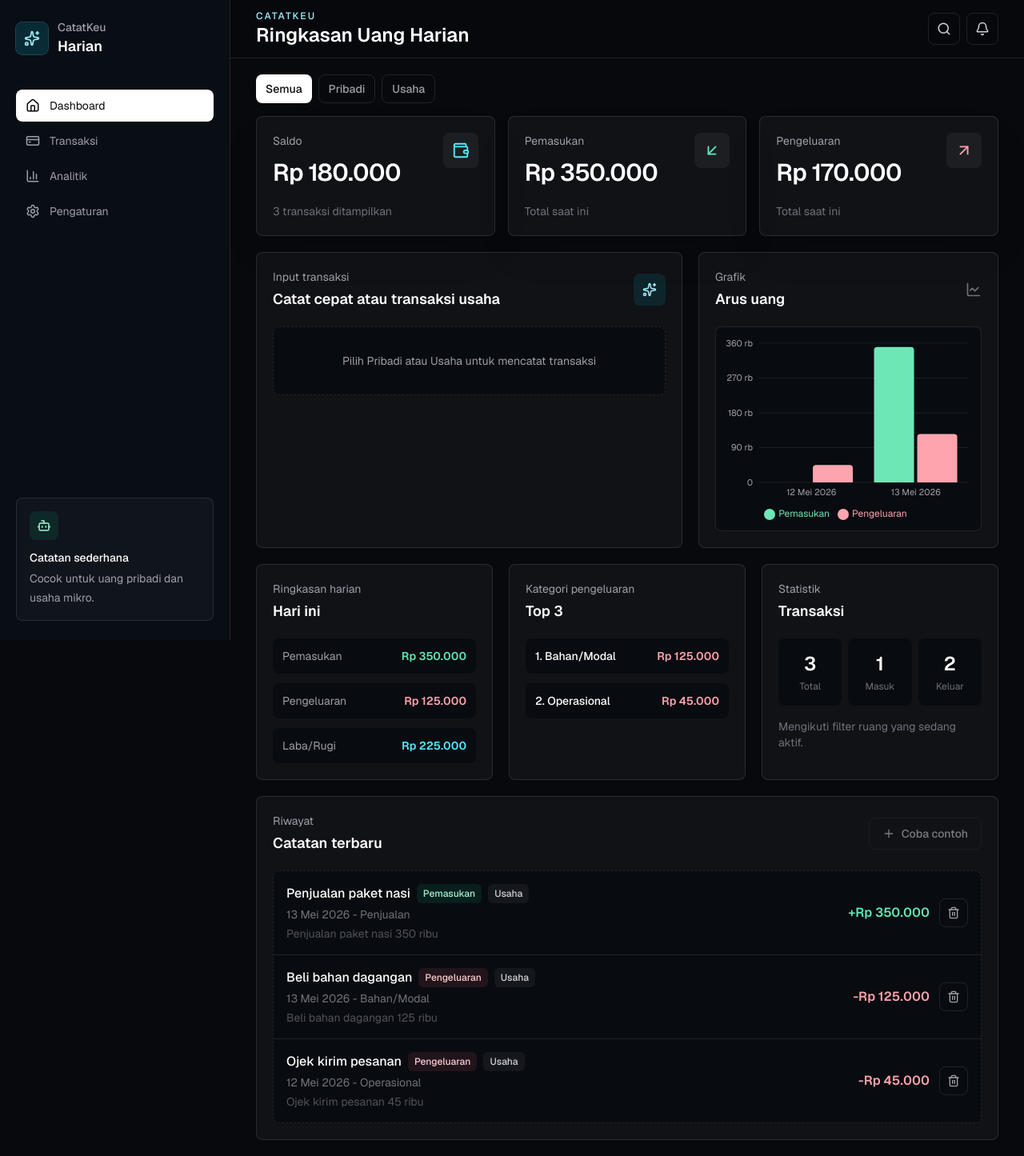
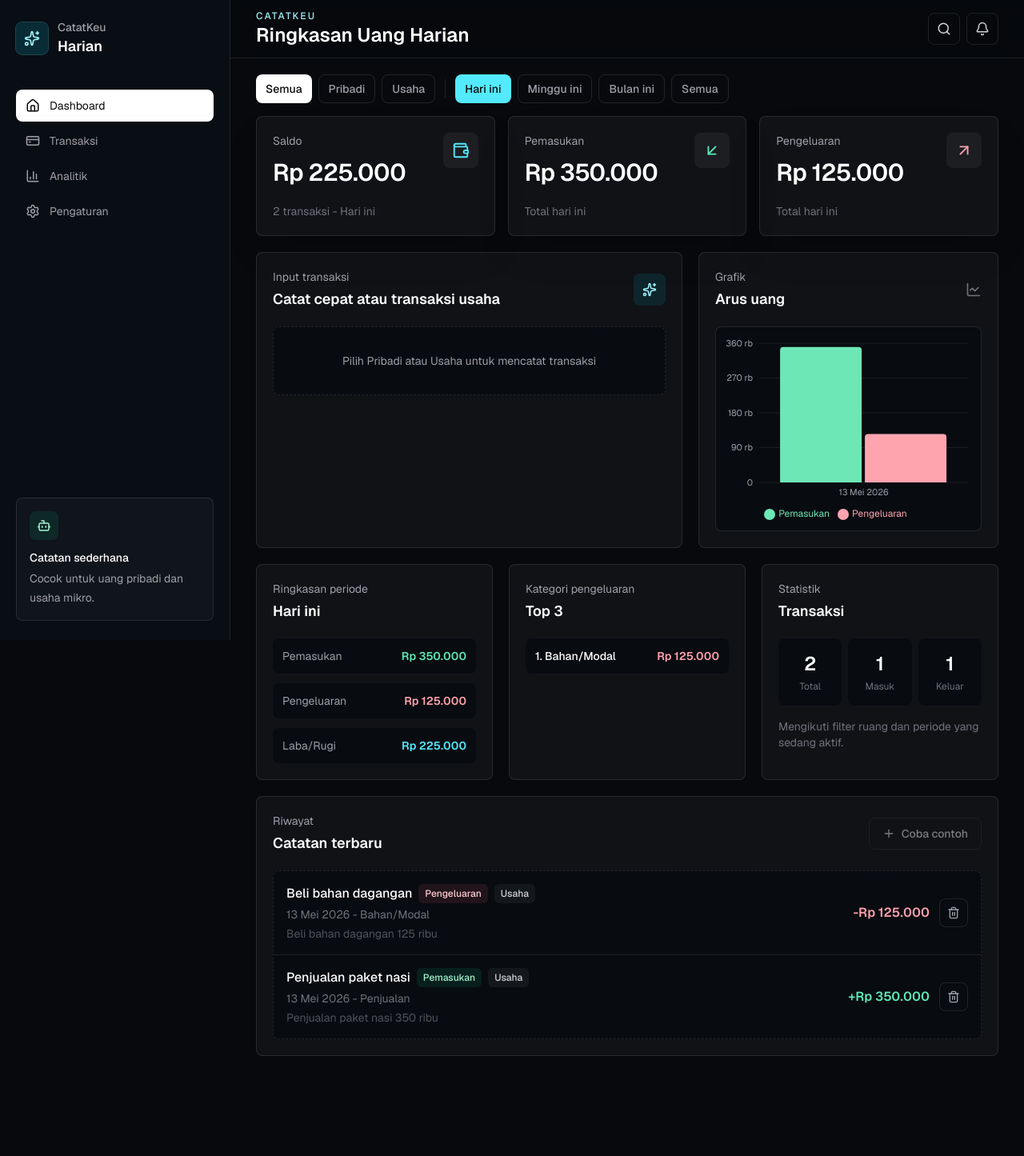
Before and after one commit to airi-drop/catatkeu, a Next.js app: page / in a window 1280 px wide. Shown: the whole page at 80% size. After the commit the page ends 1340 px from the top, so only its background shows below. Built offline with nearby package versions, Linux system fonts and the light colour scheme.

Commit message:
transaction date and period filter

```diff
--- a/app/page.tsx
+++ b/app/page.tsx
@@ -8,6 +8,7 @@ import {
   BarChart3,
   Bell,
   Bot,
+  CalendarDays,
   CreditCard,
   HomeIcon,
   LineChart as LineChartIcon,
@@ -43,6 +44,7 @@ const MoneyFlowChart = dynamic(() => import("./MoneyFlowChart"), {
 
 type TransactionSpace = "personal" | "business";
 type SpaceFilter = "all" | TransactionSpace;
+type PeriodFilter = "today" | "week" | "month" | "all";
 type InputMode = "quick" | "business";
 type BusinessTransactionKind = "sale" | "material";
 type PaymentMethod = "cash" | "qris" | "transfer";
@@ -123,8 +125,22 @@ const spaceFilterOptions: { label: string; value: SpaceFilter }[] = [
   ...spaceOptions,
 ];
 
+const periodFilterOptions: { label: string; value: PeriodFilter }[] = [
+  { label: "Hari ini", value: "today" },
+  { label: "Minggu ini", value: "week" },
+  { label: "Bulan ini", value: "month" },
+  { label: "Semua", value: "all" },
+];
+
 function getSpaceLabel(space: TransactionSpace) {
   return space === "personal" ? "Pribadi" : "Usaha";
+}
+
+function getPeriodLabel(period: PeriodFilter) {
+  return (
+    periodFilterOptions.find((option) => option.value === period)?.label ??
+    "Semua"
+  );
 }
 
 function formatCurrency(amount: number) {
@@ -145,11 +161,58 @@ function formatDate(date: string) {
 
 function getTodayDateKey() {
   const today = new Date();
-  const year = today.getFullYear();
-  const month = String(today.getMonth() + 1).padStart(2, "0");
-  const date = String(today.getDate()).padStart(2, "0");
+  return toDateKey(today);
+}
 
-  return `${year}-${month}-${date}`;
+function toDateKey(date: Date) {
+  const year = date.getFullYear();
+  const month = String(date.getMonth() + 1).padStart(2, "0");
+  const day = String(date.getDate()).padStart(2, "0");
+
+  return `${year}-${month}-${day}`;
+}
+
+function isValidDateKey(value: string) {
+  if (!/^\d{4}-\d{2}-\d{2}$/.test(value)) {
+    return false;
+  }
+
+  const date = new Date(`${value}T00:00:00`);
+  return !Number.isNaN(date.getTime()) && toDateKey(date) === value;
+}
+
+function getWeekRange(date: Date) {
+  const start = new Date(date);
+  const day = start.getDay();
+  const diffToMonday = day === 0 ? -6 : 1 - day;
+  start.setDate(start.getDate() + diffToMonday);
+
+  const end = new Date(start);
+  end.setDate(start.getDate() + 6);
+
+  return { end: toDateKey(end), start: toDateKey(start) };
+}
+
+function getMonthRange(date: Date) {
+  const start = new Date(date.getFullYear(), date.getMonth(), 1);
+  const end = new Date(date.getFullYear(), date.getMonth() + 1, 0);
+
+  return { end: toDateKey(end), start: toDateKey(start) };
+}
+
+function isInPeriod(date: string, period: PeriodFilter, todayKey: string) {
+  if (period === "all") {
+    return true;
+  }
+
+  if (period === "today") {
+    return date === todayKey;
+  }
+
+  const today = new Date(`${todayKey}T00:00:00`);
+  const range = period === "week" ? getWeekRange(today) : getMonthRange(today);
+
+  return date >= range.start && date <= range.end;
 }
 
 function parseAmount(rawText: string) {
@@ -317,6 +380,7 @@ function inferCategory(rawText: string, type: Transaction["type"]) {
 function createTransaction(
   rawText: string,
   space: TransactionSpace = "business",
+  date = getTodayDateKey(),
 ): Transaction {
   const type = inferType(rawText);
   const amount = parseAmount(rawText);
@@ -324,7 +388,7 @@ function createTransaction(
 
   return {
     id: `${Date.now()}-${crypto.randomUUID()}`,
-    date: new Date().toISOString().slice(0, 10),
+    date,
     type,
     space,
     category: inferCategory(trimmedText, type),
@@ -341,9 +405,13 @@ function splitQuickTransactionText(rawText: string) {
     .filter(Boolean);
 }
 
-function createQuickTransactions(rawText: string, space: TransactionSpace) {
+function createQuickTransactions(
+  rawText: string,
+  space: TransactionSpace,
+  date = getTodayDateKey(),
+) {
   return splitQuickTransactionText(rawText)
-    .map((text) => createTransaction(text, space))
+    .map((text) => createTransaction(text, space, date))
     .filter((transaction) => transaction.amount > 0);
 }
 
@@ -354,7 +422,10 @@ function parsePositiveNumber(value: string) {
   return Number.isFinite(parsed) && parsed > 0 ? parsed : 0;
 }
 
-function createBusinessTransaction(form: BusinessForm): Transaction {
+function createBusinessTransaction(
+  form: BusinessForm,
+  date = getTodayDateKey(),
+): Transaction {
   const itemName = form.itemName.trim();
   const quantity = parsePositiveNumber(form.quantity);
   const unitPrice = parsePositiveNumber(form.unitPrice);
@@ -376,7 +447,7 @@ function createBusinessTransaction(form: BusinessForm): Transaction {
 
     return {
       id: `${Date.now()}-${crypto.randomUUID()}`,
-      date: new Date().toISOString().slice(0, 10),
+      date,
       type: "income",
       space: "business",
       category: "Penjualan",
@@ -399,7 +470,7 @@ function createBusinessTransaction(form: BusinessForm): Transaction {
 
   return {
     id: `${Date.now()}-${crypto.randomUUID()}`,
-    date: new Date().toISOString().slice(0, 10),
+    date,
     type: "expense",
     space: "business",
     category: "Bahan/Modal",
@@ -415,11 +486,10 @@ function normalizeTransaction(value: unknown): Transaction | null {
   }
 
   const transaction = value as Record<string, unknown>;
-  const { amount, category, date, id, note, rawText, type } = transaction;
+  const { amount, category, id, note, rawText, type } = transaction;
 
   const isBaseTransaction =
     typeof id === "string" &&
-    typeof date === "string" &&
     (type === "income" || type === "expense") &&
     typeof category === "string" &&
     typeof amount === "number" &&
@@ -434,6 +504,10 @@ function normalizeTransaction(value: unknown): Transaction | null {
     transaction.space === "personal" || transaction.space === "business"
       ? transaction.space
       : "business";
+  const date =
+    typeof transaction.date === "string" && isValidDateKey(transaction.date)
+      ? transaction.date
+      : getTodayDateKey();
 
   return {
     id,
@@ -465,11 +539,9 @@ function parseTransactions(stored: string | null) {
       return cachedTransactions;
     }
 
-    const normalizedTransactions = parsed.map(normalizeTransaction);
-
-    cachedTransactions = normalizedTransactions.every(Boolean)
-      ? (normalizedTransactions as Transaction[])
-      : dummyTransactions;
+    cachedTransactions = parsed
+      .map(normalizeTransaction)
+      .filter((transaction): transaction is Transaction => Boolean(transaction));
   } catch {
     cachedTransactions = dummyTransactions;
   }
@@ -514,9 +586,13 @@ export default function Home() {
   const [rawText, setRawText] = useState("");
   const [quickFeedback, setQuickFeedback] = useState("");
   const [spaceFilter, setSpaceFilter] = useState<SpaceFilter>("all");
+  const [periodFilter, setPeriodFilter] = useState<PeriodFilter>("today");
+  const [transactionDate, setTransactionDate] = useState(getTodayDateKey);
   const [inputMode, setInputMode] = useState<InputMode>("quick");
   const [businessForm, setBusinessForm] =
     useState<BusinessForm>(initialBusinessForm);
+  const todayKey = getTodayDateKey();
+  const periodLabel = getPeriodLabel(periodFilter);
 
   const businessQuantity = parsePositiveNumber(businessForm.quantity);
   const businessUnitPrice = parsePositiveNumber(businessForm.unitPrice);
@@ -529,23 +605,28 @@ export default function Home() {
       : null;
   const activeInputMode =
     activeInputSpace === "business" ? inputMode : "quick";
+  const hasValidTransactionDate = isValidDateKey(transactionDate);
   const quickTransactions = useMemo(
     () =>
       activeInputSpace
-        ? createQuickTransactions(rawText, activeInputSpace)
+        ? createQuickTransactions(rawText, activeInputSpace, transactionDate)
         : [],
-    [activeInputSpace, rawText],
+    [activeInputSpace, rawText, transactionDate],
   );
 
   const filteredTransactions = useMemo(() => {
-    if (spaceFilter === "all") {
-      return transactions;
-    }
+    return transactions.filter((transaction) => {
+      const matchesSpace =
+        spaceFilter === "all" || transaction.space === spaceFilter;
+      const matchesPeriod = isInPeriod(
+        transaction.date,
+        periodFilter,
+        todayKey,
+      );
 
-    return transactions.filter(
-      (transaction) => transaction.space === spaceFilter,
-    );
-  }, [spaceFilter, transactions]);
+      return matchesSpace && matchesPeriod;
+    });
+  }, [periodFilter, spaceFilter, todayKey, transactions]);
 
   const totals = useMemo(() => {
     return filteredTransactions.reduce(
@@ -564,7 +645,10 @@ export default function Home() {
   }, [filteredTransactions]);
 
   const sortedTransactions = useMemo(() => {
-    return [...filteredTransactions].sort((a, b) => b.date.localeCompare(a.date));
+    return [...filteredTransactions].sort((a, b) => {
+      const dateComparison = b.date.localeCompare(a.date);
+      return dateComparison !== 0 ? dateComparison : b.id.localeCompare(a.id);
+    });
   }, [filteredTransactions]);
 
   const chartData = useMemo(() => {
@@ -595,15 +679,9 @@ export default function Home() {
     );
   }, [filteredTransactions]);
 
-  const dailySummary = useMemo(() => {
-    const today = getTodayDateKey();
-
+  const periodSummary = useMemo(() => {
     return filteredTransactions.reduce(
       (result, transaction) => {
-        if (transaction.date !== today) {
-          return result;
-        }
-
         if (transaction.type === "income") {
           result.income += transaction.amount;
         } else {
@@ -654,21 +732,21 @@ export default function Home() {
     {
       label: "Saldo",
       value: formatCurrency(totals.balance),
-      helper: `${filteredTransactions.length} transaksi ditampilkan`,
+      helper: `${filteredTransactions.length} transaksi - ${periodLabel}`,
       icon: Wallet,
       tone: "text-cyan-300",
     },
     {
       label: "Pemasukan",
       value: formatCurrency(totals.income),
-      helper: "Total saat ini",
+      helper: `Total ${periodLabel.toLowerCase()}`,
       icon: ArrowDownLeft,
       tone: "text-emerald-300",
     },
     {
       label: "Pengeluaran",
       value: formatCurrency(totals.expense),
-      helper: "Total saat ini",
+      helper: `Total ${periodLabel.toLowerCase()}`,
       icon: ArrowUpRight,
       tone: "text-rose-300",
     },
@@ -688,6 +766,7 @@ export default function Home() {
     const nextTransactions = createQuickTransactions(
       trimmedText,
       activeInputSpace,
+      transactionDate,
     );
 
     if (nextTransactions.length <= 0) {
@@ -716,7 +795,10 @@ export default function Home() {
       return;
     }
 
-    const transaction = createBusinessTransaction(businessForm);
+    const transaction = createBusinessTransaction(
+      businessForm,
+      transactionDate,
+    );
     writeTransactions([transaction, ...transactions]);
     setBusinessForm((current) => ({
       ...initialBusinessForm,
@@ -837,6 +919,21 @@ export default function Home() {
                     {option.label}
                   </button>
                 ))}
+                <div className="mx-1 hidden h-6 w-px bg-white/10 sm:block" />
+                {periodFilterOptions.map((option) => (
+                  <button
+                    className={`h-9 rounded-lg px-3 text-sm font-medium transition ${
+                      periodFilter === option.value
+                        ? "bg-cyan-300 text-zinc-950"
+                        : "border border-white/10 text-zinc-400 hover:bg-white/5 hover:text-white"
+                    }`}
+                    key={option.value}
+                    onClick={() => setPeriodFilter(option.value)}
+                    type="button"
+                  >
+                    {option.label}
+                  </button>
+                ))}
               </div>
               {summaryCards.map((card) => (
                 <article
@@ -923,6 +1020,26 @@ export default function Home() {
                 </div>
               ) : activeInputMode === "quick" ? (
                 <div className="mt-4 rounded-lg border border-white/10 bg-[#080b10] p-3">
+                  <div className="mb-3 flex flex-col gap-2 sm:flex-row sm:items-center sm:justify-between">
+                    <p className="text-sm font-medium text-zinc-300">
+                      Catat Cepat
+                    </p>
+                    <label
+                      className="flex items-center gap-2 text-sm text-zinc-400"
+                      htmlFor="quick-date"
+                    >
+                      <CalendarDays size={16} />
+                      <input
+                        className="h-9 w-full rounded-lg border border-white/10 bg-[#0d1118] px-3 text-sm text-white outline-none transition focus:border-cyan-300/60 sm:w-36"
+                        id="quick-date"
+                        onChange={(event) =>
+                          setTransactionDate(event.target.value)
+                        }
+                        type="date"
+                        value={transactionDate}
+                      />
+                    </label>
+                  </div>
                   <textarea
                     className="min-h-32 w-full resize-none bg-transparent text-base leading-7 text-zinc-100 outline-none placeholder:text-zinc-600"
                     onChange={(event) => {
@@ -940,7 +1057,9 @@ export default function Home() {
                     <button
                       className="inline-flex h-10 items-center justify-center gap-2 rounded-lg bg-cyan-300 px-4 text-sm font-semibold text-zinc-950 transition hover:bg-cyan-200 disabled:cursor-not-allowed disabled:opacity-50"
                       disabled={
-                        !rawText.trim() || quickTransactions.length <= 0
+                        !hasValidTransactionDate ||
+                        !rawText.trim() ||
+                        quickTransactions.length <= 0
                       }
                       onClick={() => addTransaction()}
                       type="button"
@@ -952,6 +1071,7 @@ export default function Home() {
                 </div>
               ) : (
                 <div className="mt-4 rounded-lg border border-white/10 bg-[#080b10] p-4">
+                  <div className="grid gap-4 sm:grid-cols-[1fr_auto] sm:items-end">
                     <div>
                       <label
                         className="text-sm font-medium text-zinc-300"
@@ -973,6 +1093,27 @@ export default function Home() {
                         <option value="sale">Penjualan</option>
                         <option value="material">Pembelian Bahan</option>
                       </select>
+                    </div>
+                    <div>
+                      <label
+                        className="text-sm font-medium text-zinc-300"
+                        htmlFor="business-date"
+                      >
+                        Tanggal
+                      </label>
+                      <div className="mt-2 flex items-center gap-2 text-zinc-400">
+                        <CalendarDays size={16} />
+                        <input
+                          className="h-11 w-full rounded-lg border border-white/10 bg-[#0d1118] px-3 text-sm text-white outline-none transition focus:border-cyan-300/60 sm:w-40"
+                          id="business-date"
+                          onChange={(event) =>
+                            setTransactionDate(event.target.value)
+                          }
+                          type="date"
+                          value={transactionDate}
+                        />
+                      </div>
+                    </div>
                   </div>
 
                   <div className="mt-4 grid gap-4 sm:grid-cols-2">
@@ -1158,7 +1299,7 @@ export default function Home() {
                     </p>
                     <button
                       className="inline-flex h-10 items-center justify-center gap-2 rounded-lg bg-cyan-300 px-4 text-sm font-semibold text-zinc-950 transition hover:bg-cyan-200 disabled:cursor-not-allowed disabled:opacity-50"
-                      disabled={!canSubmitBusiness}
+                      disabled={!hasValidTransactionDate || !canSubmitBusiness}
                       onClick={addBusinessTransaction}
                       type="button"
                     >
@@ -1197,27 +1338,29 @@ export default function Home() {
             </section>
 
             <section className="rounded-lg border border-white/10 bg-white/[0.04] p-5 sm:col-span-2 lg:col-span-4">
-              <p className="text-sm text-zinc-400">Ringkasan harian</p>
-              <h3 className="mt-1 text-lg font-semibold text-white">Hari ini</h3>
+              <p className="text-sm text-zinc-400">Ringkasan periode</p>
+              <h3 className="mt-1 text-lg font-semibold text-white">
+                {periodLabel}
+              </h3>
               <div className="mt-5 space-y-3">
                 {[
                   {
                     label: "Pemasukan",
                     tone: "text-emerald-300",
-                    value: dailySummary.income,
+                    value: periodSummary.income,
                   },
                   {
                     label: "Pengeluaran",
                     tone: "text-rose-300",
-                    value: dailySummary.expense,
+                    value: periodSummary.expense,
                   },
                   {
                     label: "Laba/Rugi",
                     tone:
-                      dailySummary.profit >= 0
+                      periodSummary.profit >= 0
                         ? "text-cyan-300"
                         : "text-rose-300",
-                    value: dailySummary.profit,
+                    value: periodSummary.profit,
                   },
                 ].map((item) => (
                   <div
@@ -1284,7 +1427,7 @@ export default function Home() {
                 ))}
               </div>
               <p className="mt-4 text-sm text-zinc-500">
-                Mengikuti filter ruang yang sedang aktif.
+                Mengikuti filter ruang dan periode yang sedang aktif.
               </p>
             </section>
 
```
Lines whose indentation alone changed are shown as unchanged.
